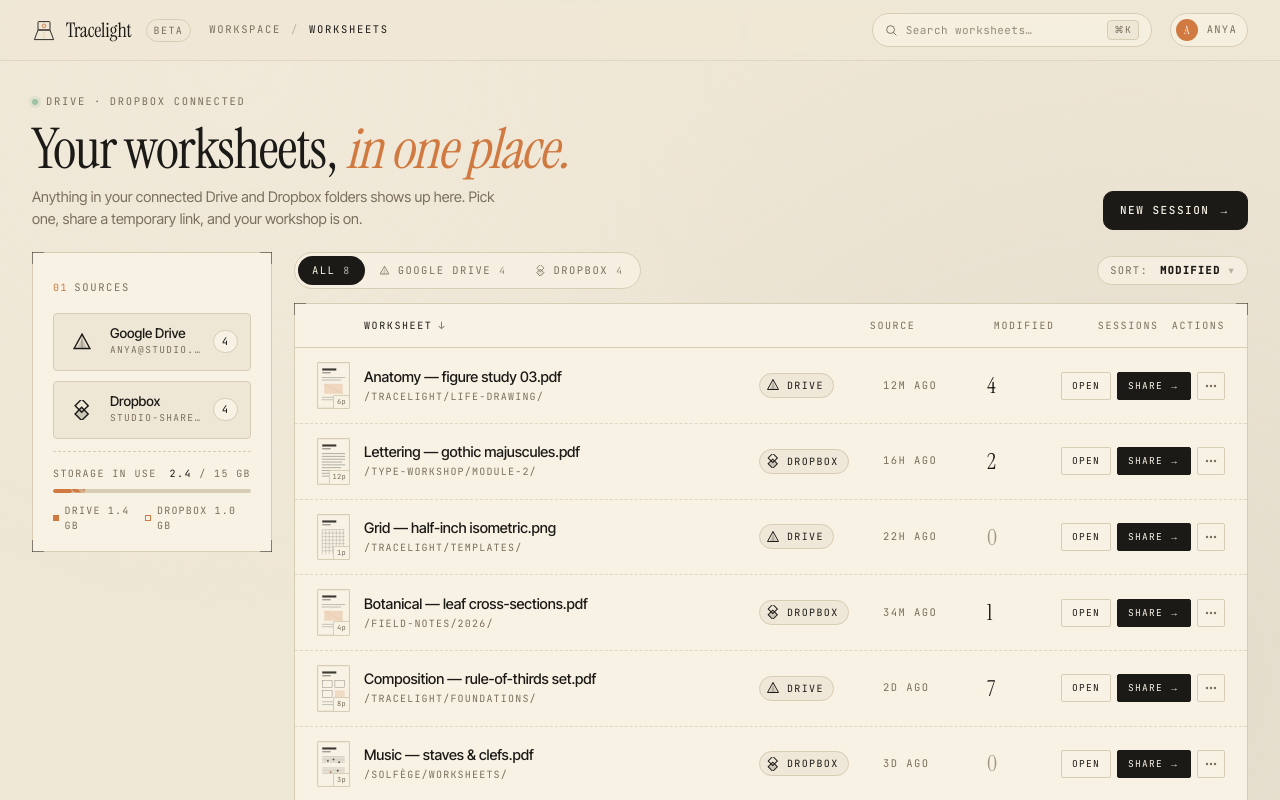
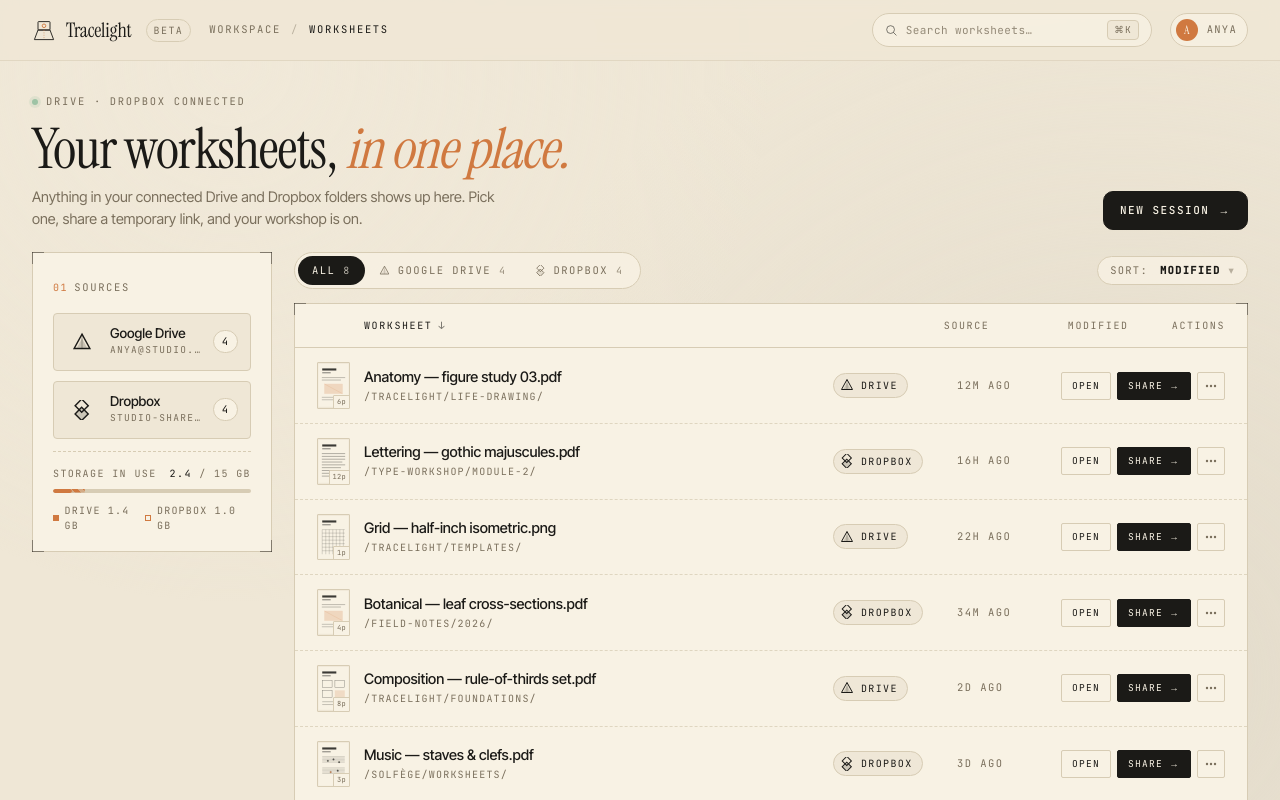
Before and after one commit to ddavidbailey/camera-projection, a Next.js app: page /dashboard in a window 1280 px wide. Shown: the top 800 px of the page. Built offline with nearby package versions, Linux system fonts and the light colour scheme.

Commit message:
updated dashboard to remove session count from the worksheets

```diff
--- a/app/dashboard/dashboard-client.tsx
+++ b/app/dashboard/dashboard-client.tsx
@@ -28,8 +28,7 @@ export function DashboardClient() {
       const q = search.trim().toLowerCase();
       r = r.filter((x) => x.name.toLowerCase().includes(q) || x.path.toLowerCase().includes(q));
     }
-    if (sort === "Name")     r = [...r].sort((a, b) => a.name.localeCompare(b.name));
-    if (sort === "Sessions") r = [...r].sort((a, b) => b.sessions - a.sessions);
+    if (sort === "Name") r = [...r].sort((a, b) => a.name.localeCompare(b.name));
     return r;
   }, [source, search, sort]);
 
--- a/components/dashboard/WorksheetsTable.tsx
+++ b/components/dashboard/WorksheetsTable.tsx
@@ -57,7 +57,6 @@ export function WorksheetsTable({ rows, source }: { rows: Worksheet[]; source: S
             </span>
             <span className="dash-col-source flex-shrink-0 w-[110px]">Source</span>
             <span className="dash-col-modified flex-shrink-0 w-[90px]">Modified</span>
-            <span className="dash-col-sessions flex-shrink-0 w-[60px]">Sessions</span>
             <span className="dash-col-actions flex-shrink-0 ml-auto">Actions</span>
           </div>
 
@@ -105,11 +104,6 @@ export function WorksheetsTable({ rows, source }: { rows: Worksheet[]; source: S
                   {r.modified}
                 </div>
 
-                {/* Sessions */}
-                <div className={`dash-col-sessions flex-shrink-0 w-[60px] font-heading text-[22px] tabular-nums ${r.sessions === 0 ? "text-[color-mix(in_oklab,var(--color-muted),transparent_30%)]" : "text-(--color-foreground)"}`}>
-                  {r.sessions}
-                </div>
-
                 {/* Actions */}
                 <div className="dash-col-actions flex-shrink-0 ml-auto inline-flex items-center gap-[6px]">
                   <button type="button" className={actBase}>Open</button>
--- a/components/dashboard/data.ts
+++ b/components/dashboard/data.ts
@@ -15,7 +15,6 @@ export interface Worksheet {
   pages: number;
   source: SourceId;
   modified: string;
-  sessions: number;
   thumb: ThumbVariant;
 }
 
@@ -28,14 +27,14 @@ export interface Session {
 }
 
 export const SEED: Worksheet[] = [
-  { id: "w-01", name: "Anatomy — figure study 03.pdf",        path: "/Tracelight/Life-drawing/",  pages: 6,  source: "drive",   modified: "12m ago", sessions: 4, thumb: "figure" },
-  { id: "w-02", name: "Lettering — gothic majuscules.pdf",    path: "/Type-workshop/Module-2/",   pages: 12, source: "dropbox", modified: "16h ago", sessions: 2, thumb: "lines" },
-  { id: "w-03", name: "Grid — half-inch isometric.png",       path: "/Tracelight/Templates/",     pages: 1,  source: "drive",   modified: "22h ago", sessions: 0, thumb: "grid" },
-  { id: "w-04", name: "Botanical — leaf cross-sections.pdf",  path: "/Field-notes/2026/",         pages: 4,  source: "dropbox", modified: "34m ago", sessions: 1, thumb: "figure" },
-  { id: "w-05", name: "Composition — rule-of-thirds set.pdf", path: "/Tracelight/Foundations/",   pages: 8,  source: "drive",   modified: "2d ago",  sessions: 7, thumb: "boxes" },
-  { id: "w-06", name: "Music — staves & clefs.pdf",           path: "/Solfège/Worksheets/",       pages: 3,  source: "dropbox", modified: "3d ago",  sessions: 0, thumb: "music" },
-  { id: "w-07", name: "Perspective — one-point room.pdf",     path: "/Architecture/Studio-04/",   pages: 2,  source: "drive",   modified: "2h ago",  sessions: 3, thumb: "blueprint" },
-  { id: "w-08", name: "Handwriting — italic ductus.pdf",      path: "/Type-workshop/Module-1/",   pages: 5,  source: "dropbox", modified: "4d ago",  sessions: 0, thumb: "lines" },
+  { id: "w-01", name: "Anatomy — figure study 03.pdf",        path: "/Tracelight/Life-drawing/",  pages: 6,  source: "drive",   modified: "12m ago", thumb: "figure" },
+  { id: "w-02", name: "Lettering — gothic majuscules.pdf",    path: "/Type-workshop/Module-2/",   pages: 12, source: "dropbox", modified: "16h ago", thumb: "lines" },
+  { id: "w-03", name: "Grid — half-inch isometric.png",       path: "/Tracelight/Templates/",     pages: 1,  source: "drive",   modified: "22h ago", thumb: "grid" },
+  { id: "w-04", name: "Botanical — leaf cross-sections.pdf",  path: "/Field-notes/2026/",         pages: 4,  source: "dropbox", modified: "34m ago", thumb: "figure" },
+  { id: "w-05", name: "Composition — rule-of-thirds set.pdf", path: "/Tracelight/Foundations/",   pages: 8,  source: "drive",   modified: "2d ago",  thumb: "boxes" },
+  { id: "w-06", name: "Music — staves & clefs.pdf",           path: "/Solfège/Worksheets/",       pages: 3,  source: "dropbox", modified: "3d ago",  thumb: "music" },
+  { id: "w-07", name: "Perspective — one-point room.pdf",     path: "/Architecture/Studio-04/",   pages: 2,  source: "drive",   modified: "2h ago",  thumb: "blueprint" },
+  { id: "w-08", name: "Handwriting — italic ductus.pdf",      path: "/Type-workshop/Module-1/",   pages: 5,  source: "dropbox", modified: "4d ago",  thumb: "lines" },
 ];
 
 export const LIVE_IDS = new Set(["w-01", "w-05", "w-07"]);
--- a/proxy.ts
+++ b/proxy.ts
@@ -3,17 +3,17 @@ import { headers } from "next/headers";
 import { auth } from "@/utils/auth";
 
 export async function proxy(request: NextRequest) {
-  const session = await auth.api.getSession({
-    headers: await headers(),
-  });
+  // const session = await auth.api.getSession({
+  //   headers: await headers(),
+  // });
 
-  if (!session) {
-    return NextResponse.redirect(new URL("/sign-in", request.url));
-  }
+  // if (!session) {
+  //   return NextResponse.redirect(new URL("/sign-in", request.url));
+  // }
 
   return NextResponse.next();
 }
 
 export const config = {
-  matcher: ["/dashboard"], // Specify the routes the middleware applies to
+  // matcher: ["/dashboard"], // Specify the routes the middleware applies to
 };
```
